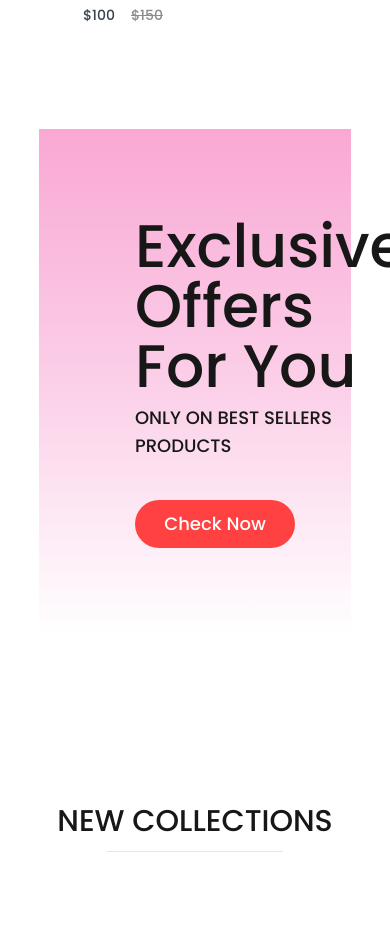
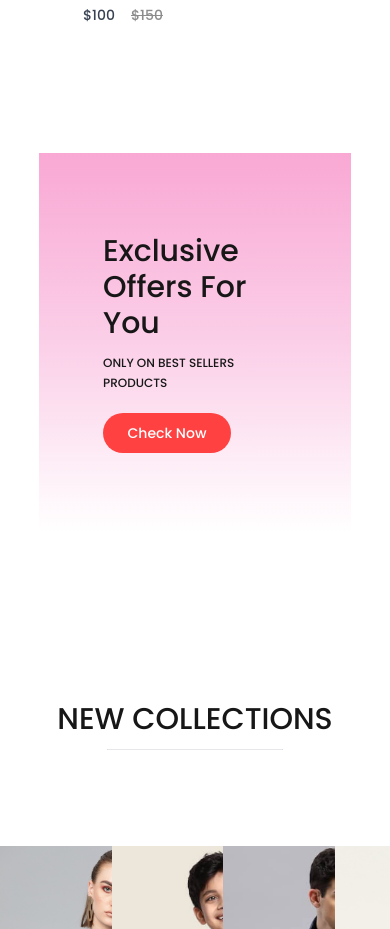
Before and after one commit to ChamodDulanjana/Shopper, a React (Vite) app: page / in a window 390 px wide. Shown: the part 2300-3229 px from the top of the page. Built offline with nearby package versions, Linux system fonts and the light colour scheme.

Commit message:
Make Offers component responsive

```diff
--- a/src/component/offers/Offers.tsx
+++ b/src/component/offers/Offers.tsx
@@ -3,16 +3,18 @@ import exclusive_image from '../../assets/exclusive_image.png'
 
 const Offers = () => {
     return (
-        <div className="w-[80%] h-[60vh] flex m-auto px-24 mb-32 bg-gradient-to-b from-pink-300 via-pink-200 to-pink-0 ...  mt-10">
+        <div className="w-[80%] h-[60vh] flex m-auto px-24 mb-32 bg-gradient-to-b from-pink-300 via-pink-200 to-pink-0 ...
+        mt-16 max-lg:h-[45vh] max-lg:px-16 max-lg:gap-5">
             <div className="flex-1 flex flex-col justify-center items-start">
-                <h1 className="text-[#171717] text-6xl font-medium">Exclusive</h1>
-                <h1 className="text-[#171717] text-6xl font-medium mb-2">Offers For You</h1>
-                <p className="text-[#171717] text-lg font-medium">ONLY ON BEST SELLERS PRODUCTS</p>
-                <button className="w-40 h-12 rounded-3xl bg-[#ff4141] border-none text-white text-lg mt-10 font-medium cursor-pointer hover:bg-[#EA6861]">Check Now</button>
+                <h1 className="text-[#171717] text-6xl font-medium max-xl:text-5xl max-lg:text-4xl max-[800px]:text-3xl">Exclusive</h1>
+                <h1 className="text-[#171717] text-6xl font-medium max-xl:text-5xl max-lg:text-4xl max-[800px]:text-3xl">Offers For You</h1>
+                <p className="text-[#171717] text-lg font-medium mt-3 max-xl:text-[16px] max-lg:text-sm max-[800px]:text-[12px]">ONLY ON BEST SELLERS PRODUCTS</p>
+                <button className="w-40 h-12 rounded-3xl bg-[#ff4141] border-none text-white text-lg mt-10 font-medium
+                cursor-pointer hover:bg-[#EA6861] max-xl:w-32 max-xl:h-10 max-xl:text-sm  max-[800px]:mt-5">Check Now</button>
             </div>
 
-            <div className="flex-1 flex items-center justify-end pt-10">
-                <img src={exclusive_image} className="w-[290px]"/>
+            <div className="flex-1 flex items-center justify-end pt-10 max-[800px]:pt-0 max-sm:hidden">
+                <img src={exclusive_image} className="w-[290px] max-xl:w-[260px] max-lg:w-[230px]"/>
             </div>
         </div>
     );
```
